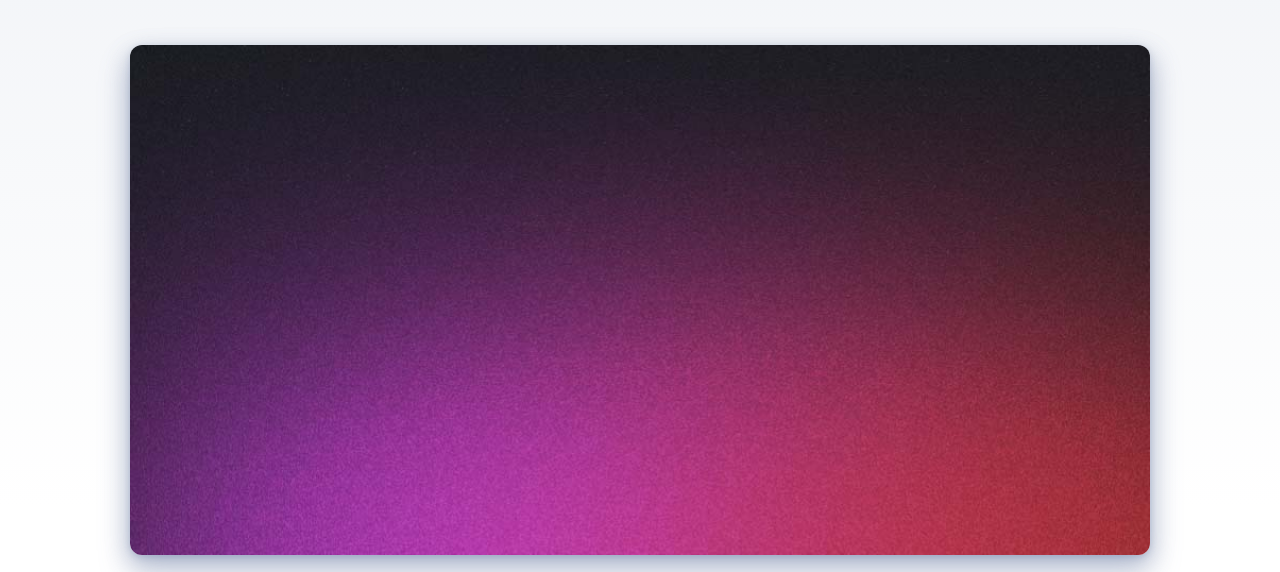
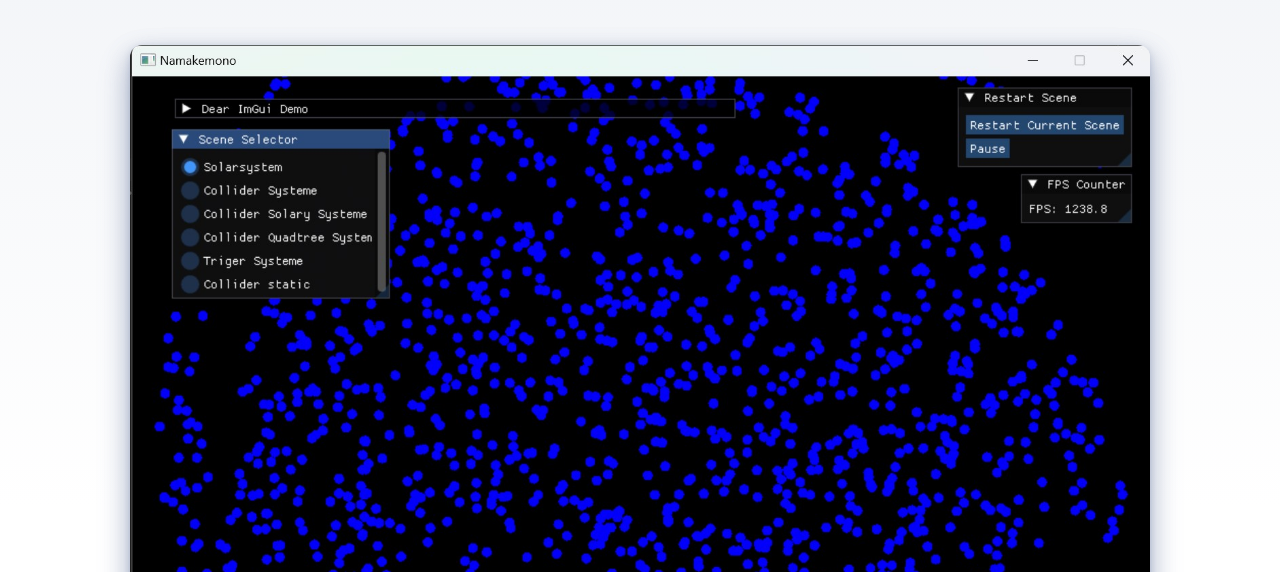
Before and after one commit to jayjay1509/jayjay1509.github.io, an Astro site: page /blog/first-post in a window 1280 px wide. Shown: the part 93-665 px from the top of the page. Built offline with nearby package versions, Linux system fonts and the light colour scheme; Astro itself is replaced by a stand-in of ours.

Commit message:
test pour le blog post 4

```diff
--- a/src/content/blog/first-post.md
+++ b/src/content/blog/first-post.md
@@ -2,7 +2,7 @@
 title: 'Namakemono'
 description: 'Lorem ipsum dolor sit amet'
 pubDate: '11.11.2024'
-heroImage: '/blog-placeholder-3.jpg'
+heroImage: '/namakemono.jpg'
 ---
 
 ## Introduction to the Body Class
@@ -146,4 +146,3 @@ The CheckCollideShapes method iterates over a list of shapes and checks for coll
 ### Conclusion
 
 The Collider class is crucial for the collision management in my physics engine. By checking collisions between shapes and handling interactions with the window boundaries, it ensures that the physical simulation remains accurate and responsive. The Collider class optimizes the process of detecting and resolving collisions, helping maintain the stability of the simulation.
- lala
```
